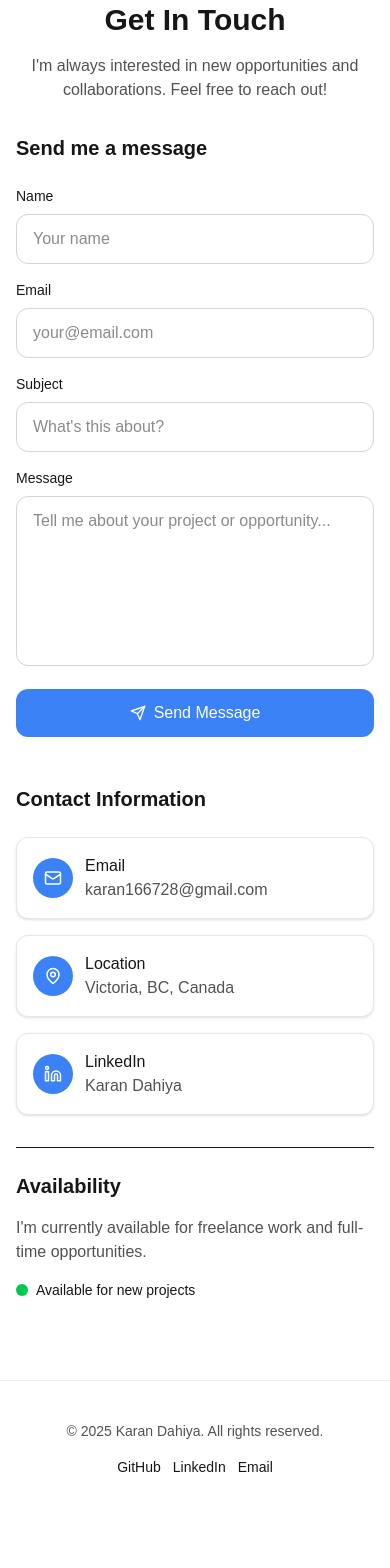
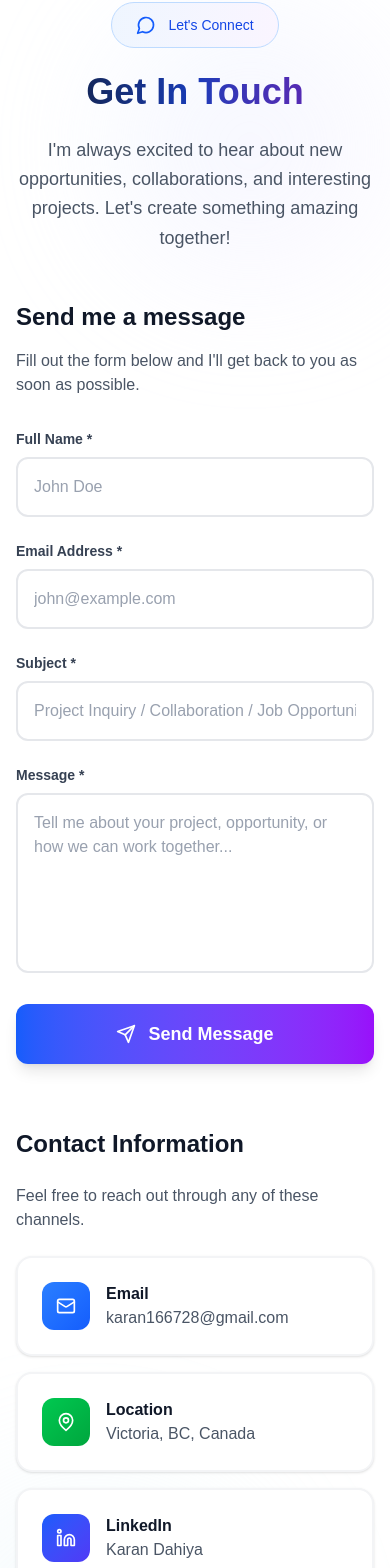
Before and after one commit to karan-dahiya/Eportfolio, a Next.js app: page / in a window 390 px wide. Shown: the part 6718-8286 px from the top of the page. Before the commit the page ends 8235 px from the top, so only its background shows below. Built offline with nearby package versions, Linux system fonts and the light colour scheme.

Commit message:
new styles for get in touch and contact region

```diff
--- a/src/sections/Contact.js
+++ b/src/sections/Contact.js
@@ -1,6 +1,6 @@
 'use client'
 import { motion } from 'framer-motion'
-import { Mail, Phone, MapPin, Send, Linkedin } from 'lucide-react'
+import { Mail, Phone, MapPin, Send, Linkedin, MessageCircle, Clock } from 'lucide-react'
 
 export default function Contact() {
   const handleSubmit = (e) => {
@@ -10,88 +10,111 @@ export default function Contact() {
   }
 
   return (
-    <div className="space-y-8">
-      <div className="text-center space-y-4">
-        <h2 className="text-3xl font-semibold">Get In Touch</h2>
-        <p className="text-neutral-600 max-w-2xl mx-auto">
-          I&apos;m always interested in new opportunities and collaborations. Feel free to reach out!
-        </p>
+    <div className="relative space-y-12">
+      {/* Background decorative elements */}
+      <div className="absolute inset-0 -z-10">
+        <div className="absolute top-0 left-1/4 w-72 h-72 bg-gradient-to-br from-blue-100 to-purple-100 rounded-full blur-3xl opacity-30"></div>
+        <div className="absolute bottom-0 right-1/4 w-96 h-96 bg-gradient-to-tl from-green-100 to-blue-100 rounded-full blur-3xl opacity-20"></div>
       </div>
 
-      <div className="grid md:grid-cols-2 gap-12">
+      {/* Header Section */}
+      <motion.div
+        initial={{ opacity: 0, y: 20 }}
+        whileInView={{ opacity: 1, y: 0 }}
+        transition={{ duration: 0.6 }}
+        className="text-center space-y-6"
+      >
+        <div className="inline-flex items-center gap-3 px-6 py-3 bg-gradient-to-r from-blue-50 to-purple-50 border border-blue-200 rounded-full">
+          <MessageCircle className="w-5 h-5 text-blue-600" />
+          <span className="text-sm font-medium text-blue-700">Let's Connect</span>
+        </div>
+        <h2 className="text-4xl md:text-5xl font-bold bg-gradient-to-r from-gray-900 via-blue-800 to-purple-800 bg-clip-text text-transparent">
+          Get In Touch
+        </h2>
+        <p className="text-lg text-gray-600 max-w-3xl mx-auto leading-relaxed">
+          I&apos;m always excited to hear about new opportunities, collaborations, and interesting projects.
+          Let&apos;s create something amazing together!
+        </p>
+      </motion.div>
+
+      <div className="grid lg:grid-cols-2 gap-16">
         {/* Contact Form */}
         <motion.div
-          initial={{ opacity: 0, x: -20 }}
-          animate={{ opacity: 1, x: 0 }}
-          transition={{ duration: 0.5 }}
-          className="space-y-6"
+          initial={{ opacity: 0, x: -30 }}
+          whileInView={{ opacity: 1, x: 0 }}
+          transition={{ duration: 0.6, delay: 0.1 }}
+          className="space-y-8"
         >
-          <h3 className="text-xl font-semibold">Send me a message</h3>
-          <form onSubmit={handleSubmit} className="space-y-4">
-            <div className="grid md:grid-cols-2 gap-4">
-              <div>
-                <label htmlFor="name" className="block text-sm font-medium mb-2">
-                  Name
+          <div className="space-y-4">
+            <h3 className="text-2xl font-bold text-gray-900">Send me a message</h3>
+            <p className="text-gray-600">Fill out the form below and I'll get back to you as soon as possible.</p>
+          </div>
+
+          <form onSubmit={handleSubmit} className="space-y-6">
+            <div className="grid md:grid-cols-2 gap-6">
+              <div className="space-y-2">
+                <label htmlFor="name" className="block text-sm font-semibold text-gray-700">
+                  Full Name *
                 </label>
                 <input
                   type="text"
                   id="name"
                   name="name"
                   required
-                  className="w-full px-4 py-3 border border-neutral-300 rounded-xl bg-white focus:ring-2 focus:ring-brand-500 focus:border-transparent"
-                  placeholder="Your name"
+                  className="w-full px-4 py-4 border-2 border-gray-200 rounded-xl bg-white focus:ring-4 focus:ring-blue-100 focus:border-blue-500 transition-all duration-300 placeholder-gray-400"
+                  placeholder="John Doe"
                 />
               </div>
-              <div>
-                <label htmlFor="email" className="block text-sm font-medium mb-2">
-                  Email
+              <div className="space-y-2">
+                <label htmlFor="email" className="block text-sm font-semibold text-gray-700">
+                  Email Address *
                 </label>
                 <input
                   type="email"
                   id="email"
                   name="email"
                   required
-                  className="w-full px-4 py-3 border border-neutral-300 rounded-xl bg-white focus:ring-2 focus:ring-brand-500 focus:border-transparent"
-                  placeholder="your@email.com"
+                  className="w-full px-4 py-4 border-2 border-gray-200 rounded-xl bg-white focus:ring-4 focus:ring-blue-100 focus:border-blue-500 transition-all duration-300 placeholder-gray-400"
+                  placeholder="john@example.com"
                 />
               </div>
             </div>
 
-            <div>
-              <label htmlFor="subject" className="block text-sm font-medium mb-2">
-                Subject
+            <div className="space-y-2">
+              <label htmlFor="subject" className="block text-sm font-semibold text-gray-700">
+                Subject *
               </label>
               <input
                 type="text"
                 id="subject"
                 name="subject"
                 required
-                className="w-full px-4 py-3 border border-neutral-300 rounded-xl bg-white focus:ring-2 focus:ring-brand-500 focus:border-transparent"
-                placeholder="What's this about?"
+                className="w-full px-4 py-4 border-2 border-gray-200 rounded-xl bg-white focus:ring-4 focus:ring-blue-100 focus:border-blue-500 transition-all duration-300 placeholder-gray-400"
+                placeholder="Project Inquiry / Collaboration / Job Opportunity"
               />
             </div>
 
-            <div>
-              <label htmlFor="message" className="block text-sm font-medium mb-2">
-                Message
+            <div className="space-y-2">
+              <label htmlFor="message" className="block text-sm font-semibold text-gray-700">
+                Message *
               </label>
               <textarea
                 id="message"
                 name="message"
                 rows={6}
                 required
-                className="w-full px-4 py-3 border border-neutral-300 rounded-xl bg-white focus:ring-2 focus:ring-brand-500 focus:border-transparent resize-none"
-                placeholder="Tell me about your project or opportunity..."
+                className="w-full px-4 py-4 border-2 border-gray-200 rounded-xl bg-white focus:ring-4 focus:ring-blue-100 focus:border-blue-500 transition-all duration-300 resize-none placeholder-gray-400"
+                placeholder="Tell me about your project, opportunity, or how we can work together..."
               />
             </div>
 
             <motion.button
               type="submit"
-              className="w-full px-6 py-3 bg-brand-500 text-white rounded-xl hover:bg-brand-600 transition-colors flex items-center justify-center gap-2"
+              className="w-full px-8 py-4 bg-gradient-to-r from-blue-600 to-purple-600 text-white rounded-xl hover:from-blue-700 hover:to-purple-700 transition-all duration-300 flex items-center justify-center gap-3 font-semibold text-lg shadow-lg hover:shadow-xl transform hover:-translate-y-1"
               whileHover={{ scale: 1.02 }}
               whileTap={{ scale: 0.98 }}
             >
-              <Send size={16} />
+              <Send size={20} />
               Send Message
             </motion.button>
           </form>
@@ -99,73 +122,95 @@ export default function Contact() {
 
         {/* Contact Info */}
         <motion.div
-          initial={{ opacity: 0, x: 20 }}
-          animate={{ opacity: 1, x: 0 }}
-          transition={{ duration: 0.5, delay: 0.1 }}
-          className="space-y-8"
+          initial={{ opacity: 0, x: 30 }}
+          whileInView={{ opacity: 1, x: 0 }}
+          transition={{ duration: 0.6, delay: 0.2 }}
+          className="space-y-10"
         >
-          <div>
-            <h3 className="text-xl font-semibold mb-6">Contact Information</h3>
+          <div className="space-y-6">
+            <h3 className="text-2xl font-bold text-gray-900">Contact Information</h3>
+            <p className="text-gray-600">Feel free to reach out through any of these channels.</p>
+
             <div className="space-y-4">
-               <a
+              <motion.a
                 href="mailto:karan166728@gmail.com"
-                 className="flex items-center gap-3 p-4 border border-gray-200 rounded-xl bg-white shadow-sm hover:shadow-lg hover:border-brand-500 hover:bg-blue-50 transition-all cursor-pointer"
+                className="group flex items-center gap-4 p-6 border-2 border-gray-100 rounded-2xl bg-white shadow-sm hover:shadow-xl hover:border-blue-200 hover:bg-gradient-to-r hover:from-blue-50 hover:to-purple-50 transition-all duration-300 cursor-pointer"
+                whileHover={{ x: 5 }}
               >
-                 <div className="w-10 h-10 bg-brand-500 rounded-full flex items-center justify-center">
-                   <Mail size={18} className="text-white" />
+                <div className="w-12 h-12 bg-gradient-to-br from-blue-500 to-blue-600 rounded-xl flex items-center justify-center group-hover:scale-110 transition-transform duration-300">
+                  <Mail size={20} className="text-white" />
                 </div>
-                 <div>
-                   <p className="font-medium">Email</p>
-                   <p className="text-neutral-600">karan166728@gmail.com</p>
+                <div className="flex-1">
+                  <p className="font-semibold text-gray-900 group-hover:text-blue-600 transition-colors">Email</p>
+                  <p className="text-gray-600 group-hover:text-gray-700">karan166728@gmail.com</p>
                 </div>
-               </a>
+                <div className="opacity-0 group-hover:opacity-100 transition-opacity duration-300">
+                  <div className="w-2 h-2 bg-blue-500 rounded-full"></div>
+                </div>
+              </motion.a>
 
-               <a
+              <motion.a
                 href="https://www.google.com/maps/place/Victoria,+BC,+Canada"
                 target="_blank"
                 rel="noopener noreferrer"
-                 className="flex items-center gap-3 p-4 border border-gray-200 rounded-xl bg-white shadow-sm hover:shadow-lg hover:border-brand-500 hover:bg-blue-50 transition-all cursor-pointer"
+                className="group flex items-center gap-4 p-6 border-2 border-gray-100 rounded-2xl bg-white shadow-sm hover:shadow-xl hover:border-green-200 hover:bg-gradient-to-r hover:from-green-50 hover:to-blue-50 transition-all duration-300 cursor-pointer"
+                whileHover={{ x: 5 }}
               >
-                 <div className="w-10 h-10 bg-brand-500 rounded-full flex items-center justify-center">
-                   <MapPin size={18} className="text-white" />
+                <div className="w-12 h-12 bg-gradient-to-br from-green-500 to-green-600 rounded-xl flex items-center justify-center group-hover:scale-110 transition-transform duration-300">
+                  <MapPin size={20} className="text-white" />
                 </div>
-                 <div>
-                   <p className="font-medium">Location</p>
-                   <p className="text-neutral-600">Victoria, BC, Canada</p>
+                <div className="flex-1">
+                  <p className="font-semibold text-gray-900 group-hover:text-green-600 transition-colors">Location</p>
+                  <p className="text-gray-600 group-hover:text-gray-700">Victoria, BC, Canada</p>
                 </div>
-               </a>
+                <div className="opacity-0 group-hover:opacity-100 transition-opacity duration-300">
+                  <div className="w-2 h-2 bg-green-500 rounded-full"></div>
+                </div>
+              </motion.a>
 
-                               <a
+              <motion.a
                 href="https://www.linkedin.com/in/karan-dahiya/"
                 target="_blank"
                 rel="noopener noreferrer"
-                  className="flex items-center gap-3 p-4 border border-gray-200 rounded-xl bg-white shadow-sm hover:shadow-lg hover:border-brand-500 hover:bg-blue-50 transition-all cursor-pointer"
+                className="group flex items-center gap-4 p-6 border-2 border-gray-100 rounded-2xl bg-white shadow-sm hover:shadow-xl hover:border-blue-200 hover:bg-gradient-to-r hover:from-blue-50 hover:to-indigo-50 transition-all duration-300 cursor-pointer"
+                whileHover={{ x: 5 }}
               >
-                  <div className="w-10 h-10 bg-brand-500 rounded-full flex items-center justify-center">
-                    <Linkedin size={18} className="text-white" />
+                <div className="w-12 h-12 bg-gradient-to-br from-blue-600 to-indigo-600 rounded-xl flex items-center justify-center group-hover:scale-110 transition-transform duration-300">
+                  <Linkedin size={20} className="text-white" />
                 </div>
-                  <div>
-                    <p className="font-medium">LinkedIn</p>
-                    <span className="text-neutral-600">
-                      Karan Dahiya
-                    </span>
+                <div className="flex-1">
+                  <p className="font-semibold text-gray-900 group-hover:text-blue-600 transition-colors">LinkedIn</p>
+                  <p className="text-gray-600 group-hover:text-gray-700">Karan Dahiya</p>
                 </div>
-                </a>
+                <div className="opacity-0 group-hover:opacity-100 transition-opacity duration-300">
+                  <div className="w-2 h-2 bg-blue-600 rounded-full"></div>
+                </div>
+              </motion.a>
             </div>
           </div>
 
-
-
-          <div className="border-t pt-6">
-            <h3 className="text-xl font-semibold mb-4">Availability</h3>
-            <p className="text-neutral-600 mb-4">
-              I&apos;m currently available for freelance work and full-time opportunities.
+          {/* Availability Section */}
+          <motion.div
+            initial={{ opacity: 0, y: 20 }}
+            whileInView={{ opacity: 1, y: 0 }}
+            transition={{ duration: 0.6, delay: 0.3 }}
+            className="p-8 bg-gradient-to-br from-gray-50 to-blue-50 border border-gray-200 rounded-2xl"
+          >
+            <div className="flex items-center gap-3 mb-4">
+              <div className="w-10 h-10 bg-gradient-to-br from-green-500 to-green-600 rounded-xl flex items-center justify-center">
+                <Clock size={20} className="text-white" />
+              </div>
+              <h3 className="text-xl font-bold text-gray-900">Current Availability</h3>
+            </div>
+            <p className="text-gray-600 mb-4 leading-relaxed">
+              I&apos;m currently available for exciting freelance projects and full-time opportunities.
+              Let&apos;s discuss how we can work together!
             </p>
-            <div className="flex items-center gap-2">
-              <div className="w-3 h-3 bg-green-500 rounded-full"></div>
-              <span className="text-sm font-medium">Available for new projects</span>
+            <div className="flex items-center gap-3">
+              <div className="w-4 h-4 bg-green-500 rounded-full animate-pulse"></div>
+              <span className="font-semibold text-green-700">Available for new projects</span>
             </div>
-          </div>
+          </motion.div>
         </motion.div>
       </div>
     </div>
```
Lines whose indentation alone changed are shown as unchanged.
